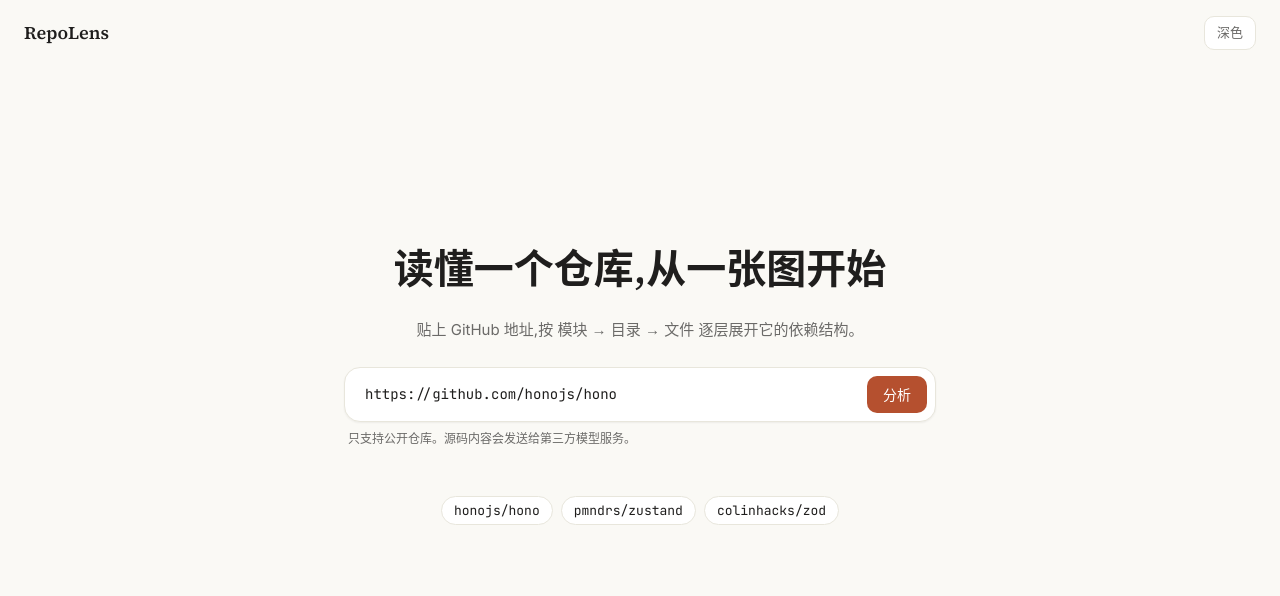
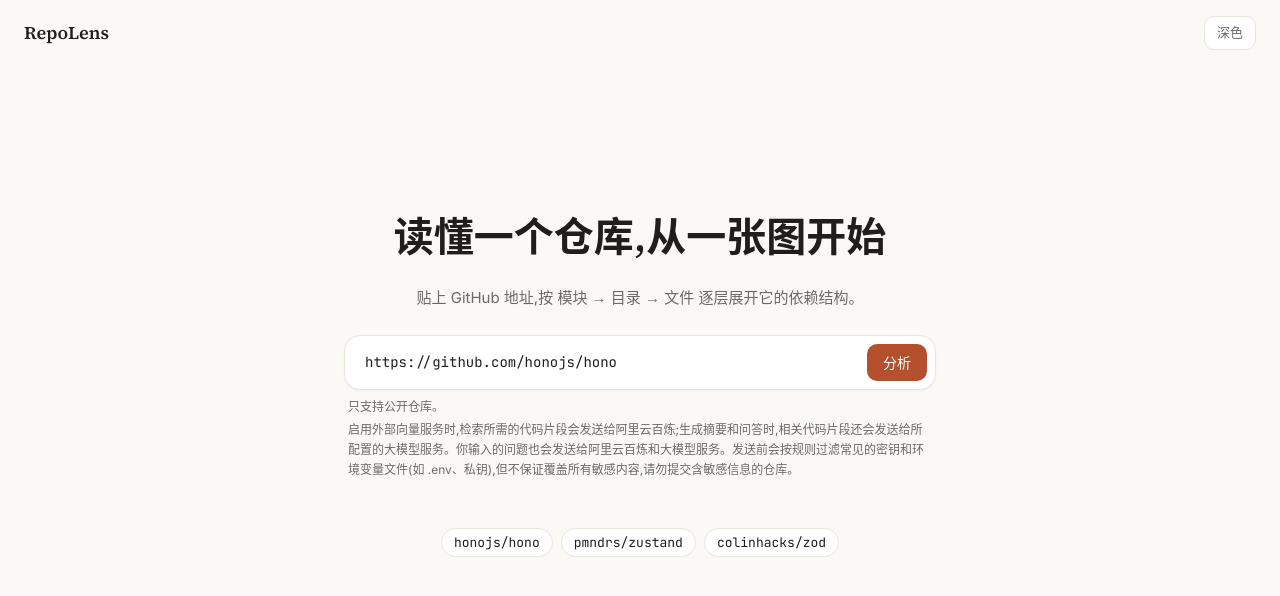
Before and after one commit to Akarin7784/repo-lens, a Next.js app in the folder apps/web/: page / in a window 1280 px wide. Shown: the top 596 px of the page. Built offline with nearby package versions, Linux system fonts and the light colour scheme.

Commit message:
docs(web): 提交页与 README 增加第三方数据流披露文案(T-231)

```diff
--- a/apps/web/components/home/RepoUrlInput.tsx
+++ b/apps/web/components/home/RepoUrlInput.tsx
@@ -1,5 +1,6 @@
 'use client';
 import { useState } from 'react';
+import { THIRD_PARTY_DISCLOSURE } from '../../lib/privacy/disclosure';
 import type { ApiClient } from '../../lib/api/client';
 import { useSubmitRepo } from './useSubmitRepo';
 
@@ -20,7 +21,7 @@ export function RepoUrlInput({ api }: { api?: ApiClient }) {
       <div className="flex items-center gap-2 rounded-hero border border-line bg-panel p-2 shadow-soft transition-shadow duration-200 ease-out focus-within:border-accent focus-within:shadow-pop">
         <input
           aria-label="GitHub 仓库地址"
-          aria-describedby="repo-url-notice"
+          aria-describedby="repo-url-notice third-party-disclosure"
           className="min-w-0 flex-1 bg-transparent px-3 py-2 font-mono text-[14px] text-fg outline-none placeholder:text-muted"
           placeholder="https://github.com/owner/repo"
           value={value}
@@ -38,7 +39,14 @@ export function RepoUrlInput({ api }: { api?: ApiClient }) {
         </button>
       </div>
       <p id="repo-url-notice" className="mt-2 px-1 text-[12px] text-muted">
-        只支持公开仓库。源码内容会发送给第三方模型服务。
+        只支持公开仓库。
+      </p>
+      <p
+        id="third-party-disclosure"
+        data-testid="third-party-disclosure"
+        className="mt-1 px-1 text-[12px] leading-5 text-muted"
+      >
+        {THIRD_PARTY_DISCLOSURE}
       </p>
       <p role="status" className="mt-1 min-h-5 text-[13px] text-muted">
         {hint}
--- /dev/null
+++ b/apps/web/lib/privacy/disclosure.ts
@@ -0,0 +1,7 @@
+/**
+ * 第三方数据流披露(T-231)。提交页直接渲染本常量;README「隐私与数据流」一节手写同一段文字,改动时两处须保持一致。
+ * 静态文案,未按提供方区分;API 返回 embeddingProvider 后再改为按提供方显示。
+ * 「会被过滤」的范围以 packages/shared/src/sensitive.ts 的 exclusionRule 为准(.env* 与私钥均在规则内)。
+ */
+export const THIRD_PARTY_DISCLOSURE =
+  '启用外部向量服务时,检索所需的代码片段会发送给阿里云百炼;生成摘要和问答时,相关代码片段还会发送给所配置的大模型服务。你输入的问题也会发送给阿里云百炼和大模型服务。发送前会按规则过滤常见的密钥和环境变量文件(如 .env、私钥),但不保证覆盖所有敏感内容,请勿提交含敏感信息的仓库。';
```
Also changed, not shown: 4 other files (tests, documents, lock files or other folders).
